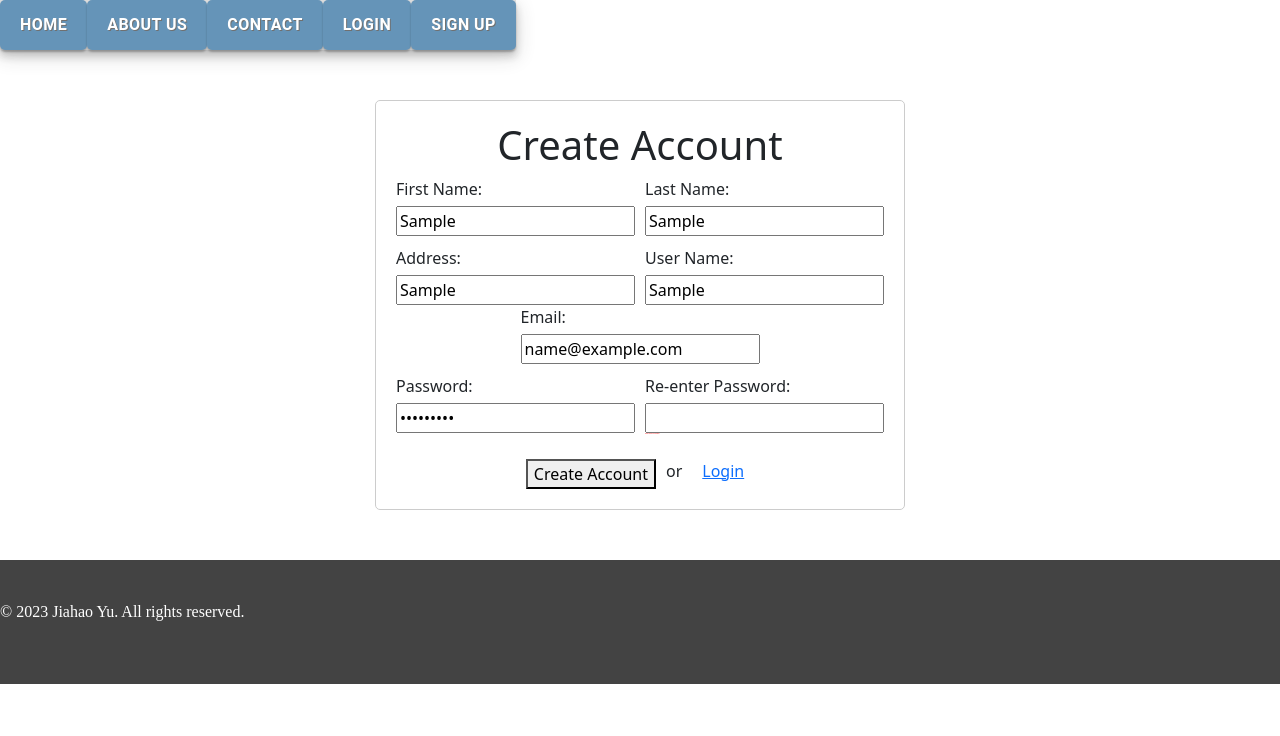
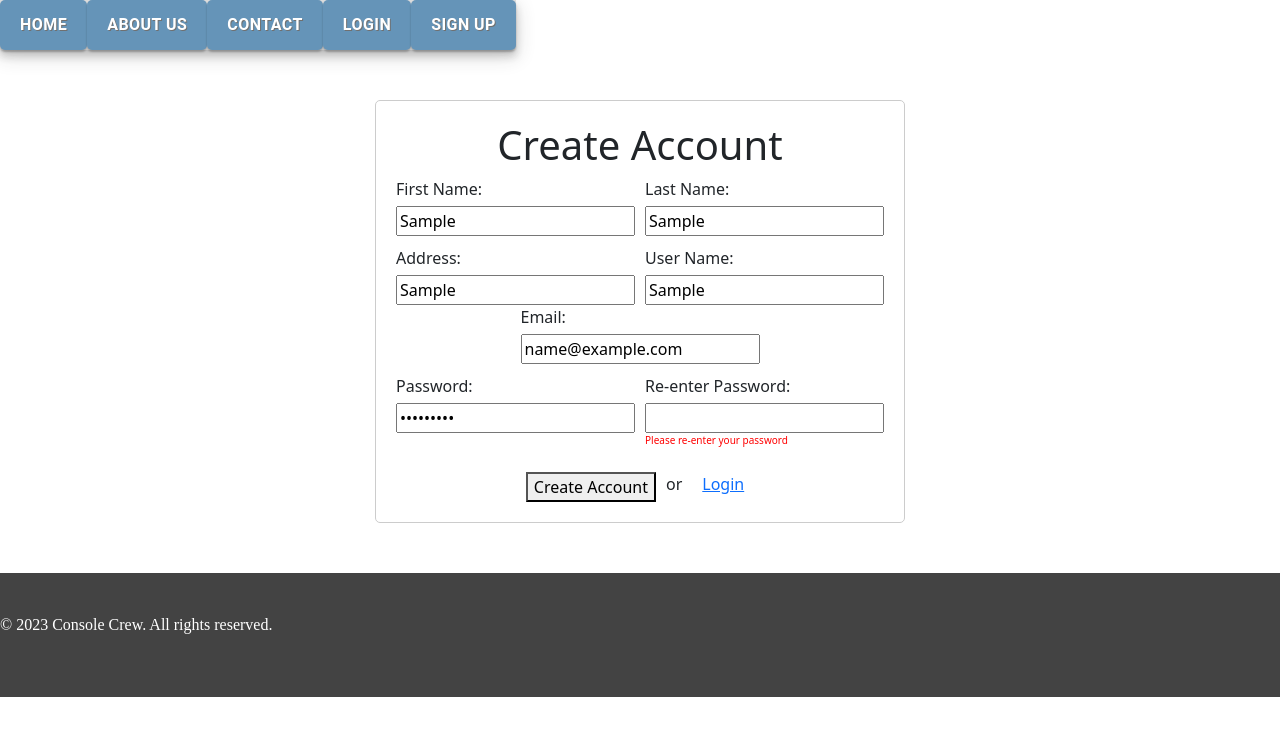
Before and after one commit to SethNowac/ConsoleCrew_FinalProjFrontEnd, a React (Create React App) app: page /create-account in a window 1280 px wide. Both pictures are taken after typing "Sample", "Sample", "Sample", "Sample", "name@example.com", "Sample123" into the empty fields and a click on the button "Create Account". Shown: the top 736 px of the page. Built offline with nearby package versions, Linux system fonts and the light colour scheme.

Commit message:
Modified information in package.json

```diff
--- a/package.json
+++ b/package.json
@@ -3,10 +3,15 @@
   "version": "0.1.0",
   "private": true,
   "dependencies": {
+    "@emotion/react": "^11.11.0",
+    "@emotion/styled": "^11.11.0",
+    "@mui/material": "^5.13.0",
     "@testing-library/jest-dom": "^5.16.5",
     "@testing-library/react": "^13.4.0",
     "@testing-library/user-event": "^13.5.0",
+    "bootstrap": "^5.2.3",
     "react": "^18.2.0",
+    "react-bootstrap": "^2.7.4",
     "react-dom": "^18.2.0",
     "react-router-dom": "^6.11.0",
     "react-scripts": "5.0.1",
--- a/src/components/Footer.js
+++ b/src/components/Footer.js
@@ -8,7 +8,7 @@ import "../style.css"
 function Footer() {
   return (
     <div>
-      <p id="rcorners2">&copy; 2023 Jiahao Yu. All rights reserved.</p>
+      <p id="rcorners2">&copy; 2023 Console Crew. All rights reserved.</p>
     </div>
   );
 }
--- a/src/pages/CreateAccountPage.js
+++ b/src/pages/CreateAccountPage.js
@@ -160,7 +160,7 @@ const CreateAccountPage = () => {
               onChange={handleFirstNameChange}
               style={{ marginTop: '5px' }}
             />
-            {errors.firstName && <span style={{ color: 'red', fontSize: '1px' }}>{errors.firstName}</span>}
+            {errors.firstName && <span style={{ color: 'red', fontSize: '10px' }}>{errors.firstName}</span>}
           </label>
           <label style={{ display: 'flex', flexDirection: 'column' }}>
             Last Name:
@@ -170,7 +170,7 @@ const CreateAccountPage = () => {
               onChange={handleLastNameChange}
               style={{ marginTop: '5px' }}
             />
-            {errors.lastName && <span style={{ color: 'red', fontSize: '1px' }}>{errors.lastName}</span>}
+            {errors.lastName && <span style={{ color: 'red', fontSize: '10px' }}>{errors.lastName}</span>}
           </label>
         </div>
         <div style={{ display: 'flex', flexDirection: 'row', marginTop: '10px' }}>
@@ -182,7 +182,7 @@ const CreateAccountPage = () => {
               onChange={handleAddressChange}
               style={{ marginTop: '5px' }}
             />
-            {errors.address && <span style={{ color: 'red', fontSize: '1px' }}>{errors.address}</span>}
+            {errors.address && <span style={{ color: 'red', fontSize: '10px' }}>{errors.address}</span>}
           </label>
           <label style={{ display: 'flex', flexDirection: 'column' }}>
             User Name:
@@ -192,7 +192,7 @@ const CreateAccountPage = () => {
               onChange={handleUserNameChange}
               style={{ marginTop: '5px' }}
             />
-            {errors.userName && <span style={{ color: 'red', fontSize: '1px' }}>{errors.userName}</span>}
+            {errors.userName && <span style={{ color: 'red', fontSize: '10px' }}>{errors.userName}</span>}
           </label>
         </div>
         <label style={{ display: 'flex', flexDirection: 'column' }}>
@@ -203,7 +203,7 @@ const CreateAccountPage = () => {
             onChange={handleEmailChange}
             style={{ marginTop: '5px' }}
           />
-          {errors.email && <span style={{ color: 'red', fontSize: '1px' }}>{errors.email}</span>}
+          {errors.email && <span style={{ color: 'red', fontSize: '10px' }}>{errors.email}</span>}
         </label>
         <div style={{ display: 'flex', flexDirection: 'row', marginTop: '10px' }}>
           <label style={{ display: 'flex', flexDirection: 'column', marginRight: '10px' }}>
@@ -214,7 +214,7 @@ const CreateAccountPage = () => {
               onChange={handlePasswordChange}
               style={{ marginTop: '5px' }}
             />
-            {errors.password && <span style={{ color: 'red', fontSize: '1px' }}>{errors.password}</span>}
+            {errors.password && <span style={{ color: 'red', fontSize: '10px' }}>{errors.password}</span>}
           </label>
           <label style={{ display: 'flex', flexDirection: 'column' }}>
             Re-enter Password:
@@ -224,7 +224,7 @@ const CreateAccountPage = () => {
               onChange={handleReenteredPasswordChange}
               style={{ marginTop: '5px' }}
             />
-            {errors.reenteredPassword && <span style={{ color: 'red', fontSize: '1px' }}>{errors.reenteredPassword}</span>}
+            {errors.reenteredPassword && <span style={{ color: 'red', fontSize: '10px' }}>{errors.reenteredPassword}</span>}
           </label>
         </div>
         <br />
```
Also changed, not shown: 1 other file (tests, documents, lock files or other folders).
